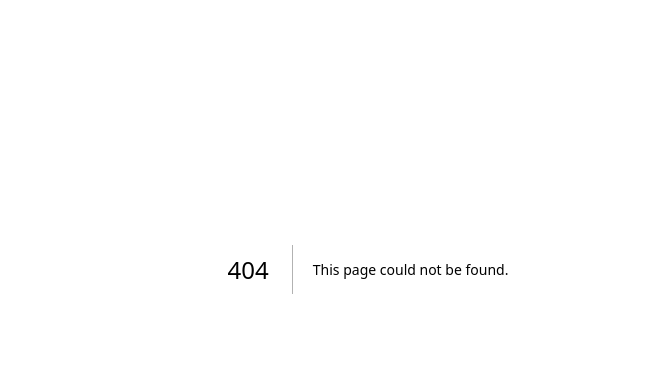
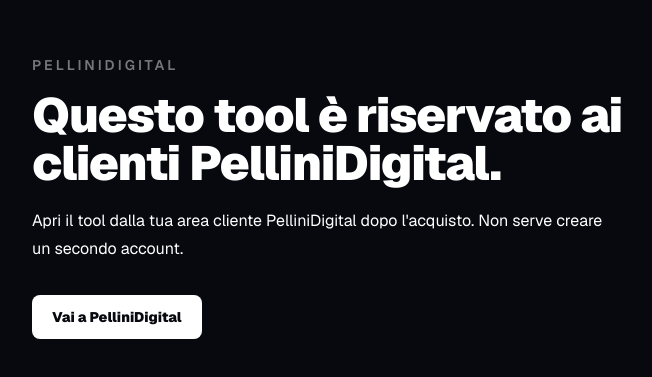
Before and after one commit to pellinidigital-eng/generatore-, a Next.js app: page /access-denied in a window 1280 px wide. Before the commit this address had no page. Shown: the part 131-508 px from the top of the page, without its empty margins (272-924 px from the left). Built offline with nearby package versions, Linux system fonts and the light colour scheme.

Commit message:
feat(auth): port app/access-denied/page.tsx to canonical generator preview branch

```diff
--- /dev/null
+++ b/app/access-denied/page.tsx
@@ -0,0 +1,23 @@
+import type { Metadata } from "next";
+
+export const metadata: Metadata = { robots: { index: false, follow: false } };
+
+export default function AccessDeniedPage() {
+  return (
+    <main className="min-h-screen bg-[#08090f] px-5 py-12 text-white">
+      <section className="mx-auto flex min-h-[70vh] max-w-2xl flex-col items-start justify-center">
+        <p className="text-sm font-semibold uppercase tracking-[.22em] text-white/45">PelliniDigital</p>
+        <h1 className="mt-4 text-4xl font-black tracking-tight sm:text-5xl">Questo tool è riservato ai clienti PelliniDigital.</h1>
+        <p className="mt-5 max-w-xl text-base leading-7 text-white/62">
+          Apri il tool dalla tua area cliente PelliniDigital dopo l&apos;acquisto. Non serve creare un secondo account.
+        </p>
+        <a
+          href="https://pellinidigital.it"
+          className="mt-8 rounded-lg bg-white px-5 py-3 text-sm font-black text-[#08090f] transition hover:bg-white/88 focus:outline-none focus:ring-4 focus:ring-white/25"
+        >
+          Vai a PelliniDigital
+        </a>
+      </section>
+    </main>
+  );
+}
```
